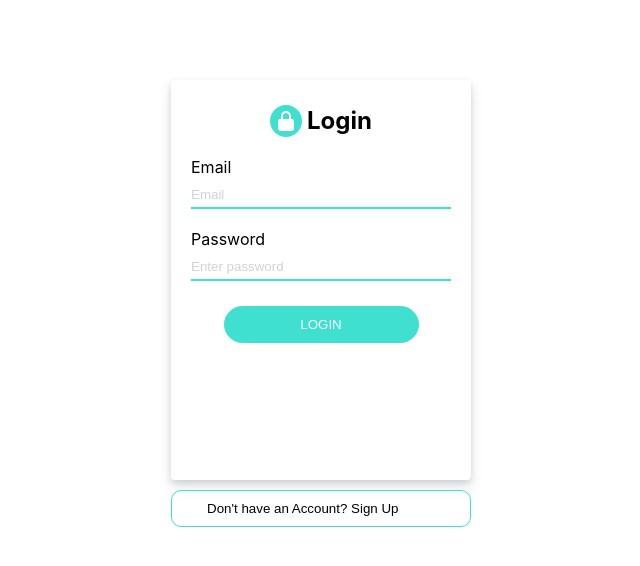
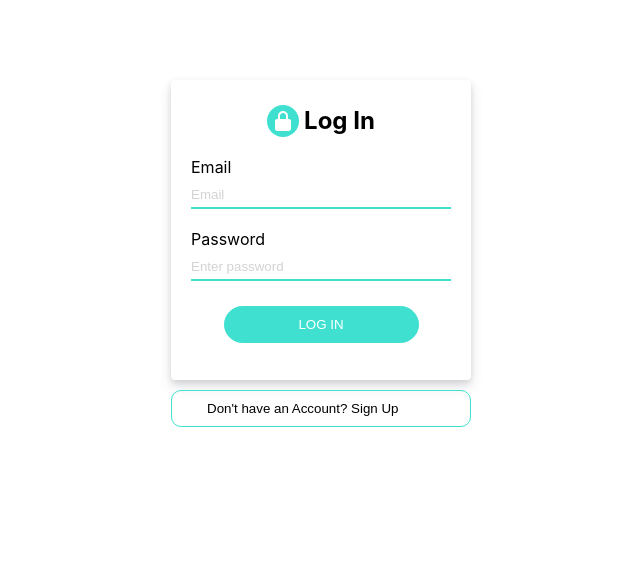
Before and after one commit to swapnilbhakare/expense-tracker, a React (Create React App) app: page / in a window 1280 px wide. Shown: the top 566 px of the page, without its empty margins (319-959 px from the left). Built offline with nearby package versions, Linux system fonts and the light colour scheme.

Commit message:
Login Screen

```diff
--- a/package.json
+++ b/package.json
@@ -11,6 +11,7 @@
     "react-bootstrap": "^2.8.0",
     "react-dom": "^18.2.0",
     "react-icons": "^4.10.1",
+    "react-router-dom": "^6.9.0",
     "react-scripts": "^2.1.3",
     "web-vitals": "^2.1.4"
   },
--- a/src/App.jsx
+++ b/src/App.jsx
@@ -1,13 +1,34 @@
-import React from 'react';
+import React, { useContext } from 'react';
 import './App.css';
+import { Routes, Route } from "react-router-dom";
+
 import Authentication from './Components/Authentication/Authentication';
 import Home from './Pages/Home';
+import AuthContext from './Store/AuthContext';
 
 function App() {
+  const authcontext = useContext(AuthContext)
   return (
     <>
-    <Authentication/>
-    {/* <Home/> */}
+    <Routes>
+      <Route path='/' element={<Authentication/>} />
+
+      {
+        authcontext.isLoggedIn &&(
+          <>
+          <Route path='/home' element={<Home/>}/>
+          </>
+
+        )
+      }
+      {!authcontext.isLoggedIn && <Route path='/auth' element={<Authentication/>}/>}
+
+
+
+    </Routes>
+
+
+
     </>
   );
 }
--- a/src/Components/Authentication/Authentication.jsx
+++ b/src/Components/Authentication/Authentication.jsx
@@ -4,7 +4,10 @@ import { BiSolidLockAlt } from "react-icons/bi";
 import stylesheet from "./Authentication.module.css";
 import { Col, Row, Button, Form } from "react-bootstrap";
 import AuthContext from "../../Store/AuthContext";
+import { useNavigate } from "react-router-dom";
 const Authentication = (props) => {
+  const navigate = useNavigate();
+
   const emailInputRef = useRef();
   const passwordInputRef = useRef();
   const confirmPasswordInputRef = useRef();
@@ -20,11 +23,12 @@ const Authentication = (props) => {
 
     const enterdEmail = emailInputRef.current.value;
     const enterdPassword = passwordInputRef.current.value;
-    const enterdConfirmPassword = confirmPasswordInputRef.current.value;
+    const enterdConfirmPassword = !isLogin? confirmPasswordInputRef.current.value:null
     let errorMessage;
 
     let url;
     if (!isLogin && enterdPassword !== enterdConfirmPassword) {
+      console.log(enterdPassword,enterdConfirmPassword)
       alert("password didn't match");
       return;
     }
@@ -54,14 +58,50 @@ const Authentication = (props) => {
           return res.json();
         } else {
           return res.json().then((data) => {
-            errorMessage = "Authentication Failed !";
+            if(isLogin){
+              if(data.error.message==="EMAIL_NOT_FOUND"){
+                errorMessage="User not found."
+              }else if(data.error.message==="INVALID_PASSWORD"){
+                errorMessage ="Invalid password."
+              }else{
+                errorMessage="Login Failed!"
+              }
+            }
+            else{
+              if(data.error.message==="EMAIL_EXISTS"){
+                  errorMessage="User already exists."
+              }else{
+                errorMessage="Sign-up Failed!"
+              }
+            }
+
             throw new Error(errorMessage);
           });
         }
       })
+
       .then((data) => {
-        console.log("User has successfully signed up");
-        authcontext.login(data.idToken);
+        if(errorMessage){
+          alert(errorMessage)
+        }else{
+          if(isLogin){
+            navigate('/home')
+            console.log("User has successfully signed in")
+          }else{
+            navigate('/home')
+            console.log("User has successfully signed up")
+          }
+
+          authcontext.login(data.idToken);
+          if(!isLogin){
+            confirmPasswordInputRef.current.value=""
+          }
+          emailInputRef.current.value=""
+          passwordInputRef.current.value=""
+        }
+
+
+
       })
       .catch((err) => {
         alert(err.message);
@@ -72,7 +112,8 @@ const Authentication = (props) => {
     <>
       <Form
         onSubmit={submitHandler}
-        className={`${stylesheet["auth-root"]}`}
+
+        className={`${isLogin?stylesheet['auth-root-login']:stylesheet["auth-root"]}`}
         breakpoints={["xxxl", "xxl", "xl", "lg", "md", "sm", "xs", "xxs"]}
         minBreakpoint="xxs"
       >
@@ -80,7 +121,7 @@ const Authentication = (props) => {
           <Col>
             <h2 className={stylesheet.heading}>
               <BiSolidLockAlt className={stylesheet.lock} />
-              {isLogin ? "Login" : "Sign Up"}
+              {isLogin ? "Log In" : "Sign Up"}
             </h2>
           </Col>
           <Form.Group
@@ -138,7 +179,7 @@ const Authentication = (props) => {
 
           <Form.Group as={Col} className={`${stylesheet["form-group"]}`}>
             <Button type="submit" className={stylesheet.btn}>
-              {isLogin ? "Login" : "Sign Up"}
+              {isLogin ? "Log In" : "Sign Up"}
             </Button>
           </Form.Group>
         </Row>
--- a/src/Components/Authentication/Authentication.module.css
+++ b/src/Components/Authentication/Authentication.module.css
@@ -7,6 +7,21 @@
     box-shadow: rgba(60, 66, 87, 0.12) 0px 7px 14px 0px, rgba(0, 0, 0, 0.12) 0px 3px 6px 0px;
     padding: 5px 20px;
     border-radius: 4px;
+    /* transition: 0.3s; */
+
+}
+.auth-root-login{
+    background: #fff;
+    width: 300px;
+    height: 300px;
+    margin: 80px auto 0;
+    box-sizing: border-box;
+    box-shadow: rgba(60, 66, 87, 0.12) 0px 7px 14px 0px, rgba(0, 0, 0, 0.12) 0px 3px 6px 0px;
+    padding: 5px 20px;
+    border-radius: 4px;
+    /* transition: 0.3s; */
+
+
 }
 
 .form-group {
--- a/src/index.js
+++ b/src/index.js
@@ -4,13 +4,16 @@ import "./index.css";
 import App from "./App";
 import reportWebVitals from "./reportWebVitals";
 import  { AuthContextProvider } from "./Store/AuthContext";
+import { BrowserRouter } from "react-router-dom";
 
 const root = ReactDOM.createRoot(document.getElementById("root"));
 root.render(
   <React.StrictMode>
+    <BrowserRouter>
     <AuthContextProvider>
       <App />
     </AuthContextProvider>
+    </BrowserRouter>
   </React.StrictMode>
 );
 
```
Also changed, not shown: 1 other file (tests, documents, lock files or other folders).
